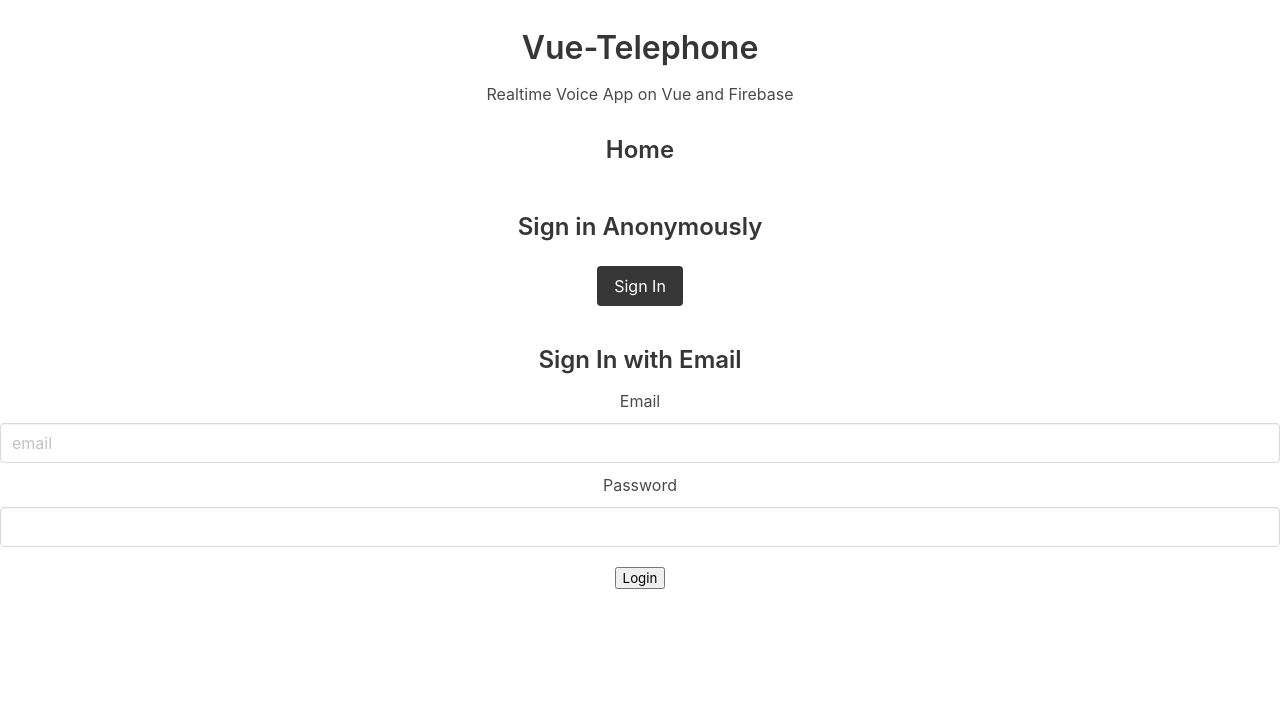
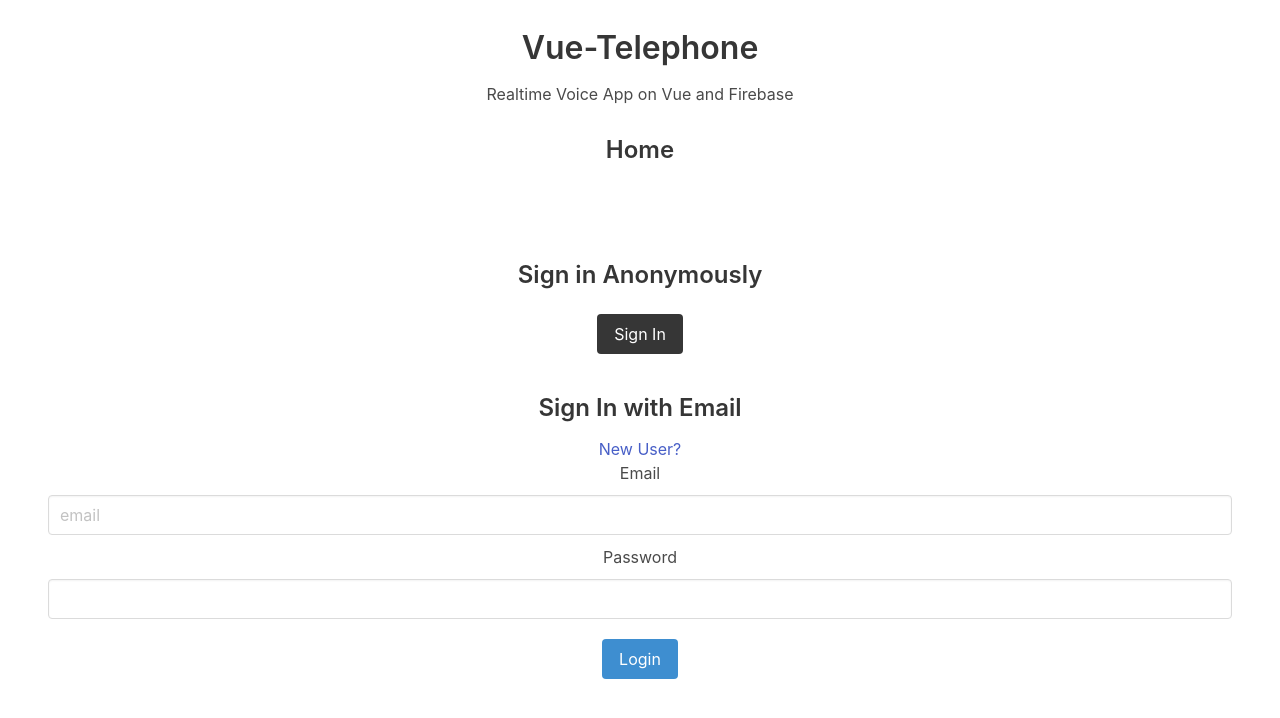
Before and after one commit to kevsaj/Vue-Chat, a Vue app in the folder vue-walkie-talkie/: page /#/ in a window 1280 px wide. Shown: the top 718 px of the page. Built offline with nearby package versions, Linux system fonts and the light colour scheme; no server answers; what vuefire would draw is missing.

Commit message:
email auth working

```diff
--- a/vue-walkie-talkie/src/components/Login.vue
+++ b/vue-walkie-talkie/src/components/Login.vue
@@ -1,5 +1,5 @@
 <template>
-    <aside>
+    <aside class="section">
         <h3>Sign in Anonymously</h3>
         <button @click="auth.signInAnonymously()" class="button is-dark">Sign In</button>
 
@@ -10,20 +10,22 @@
 
         <div v-else>
             <h3>Sign In with Email</h3>
-            <a href="#" @click="newUser = true"></a>
+            <a href="#" @click="newUser = true">New User?</a>
         </div>
 
-        <label for="email">Email</label><br>
+        <label for="email">Email</label><br />
         <input v-model="email" placeholder="email" type="email" class="input">
 
-        <label for="password">Password</label><br>
+        <label for="password">Password</label><br />
         <input v-model="password" type="password" class="input">
 
-        <br>
+        <br />
 
-        <button>
+        <button class="button is-info" :class="{ 'is-loading': loading }" @click="signInOrCreateUser()">
             {{ newUser ? 'Sign Up' : 'Login' }}
         </button>
+
+        <p class="has-text-danger" v-if="errorMessage">{{ errorMessage }}</p>
 
     </aside>
 </template>
@@ -34,9 +36,31 @@
 export default ({
     data() {
         return {
+            auth,
             newUser: false,
             email: '',
             password: '',
+            loading: false,
+            errorMessage: '',
+        }
+    },
+
+    methods: {
+        async signInOrCreateUser() {
+
+            this.loading = true;
+            this.errorMessage = '';
+            try {
+                if (this.newUser) {
+                    await auth.createUserWithEmailAndPassword(this.email, this.password)
+                } else {
+                    await auth.signInWithEmailAndPassword(this.email, this.password)
+                }
+            } catch (error) {
+                this.errorMessage = error.message;
+            }
+
+            this.loading = false;
         }
     },
 })
```
